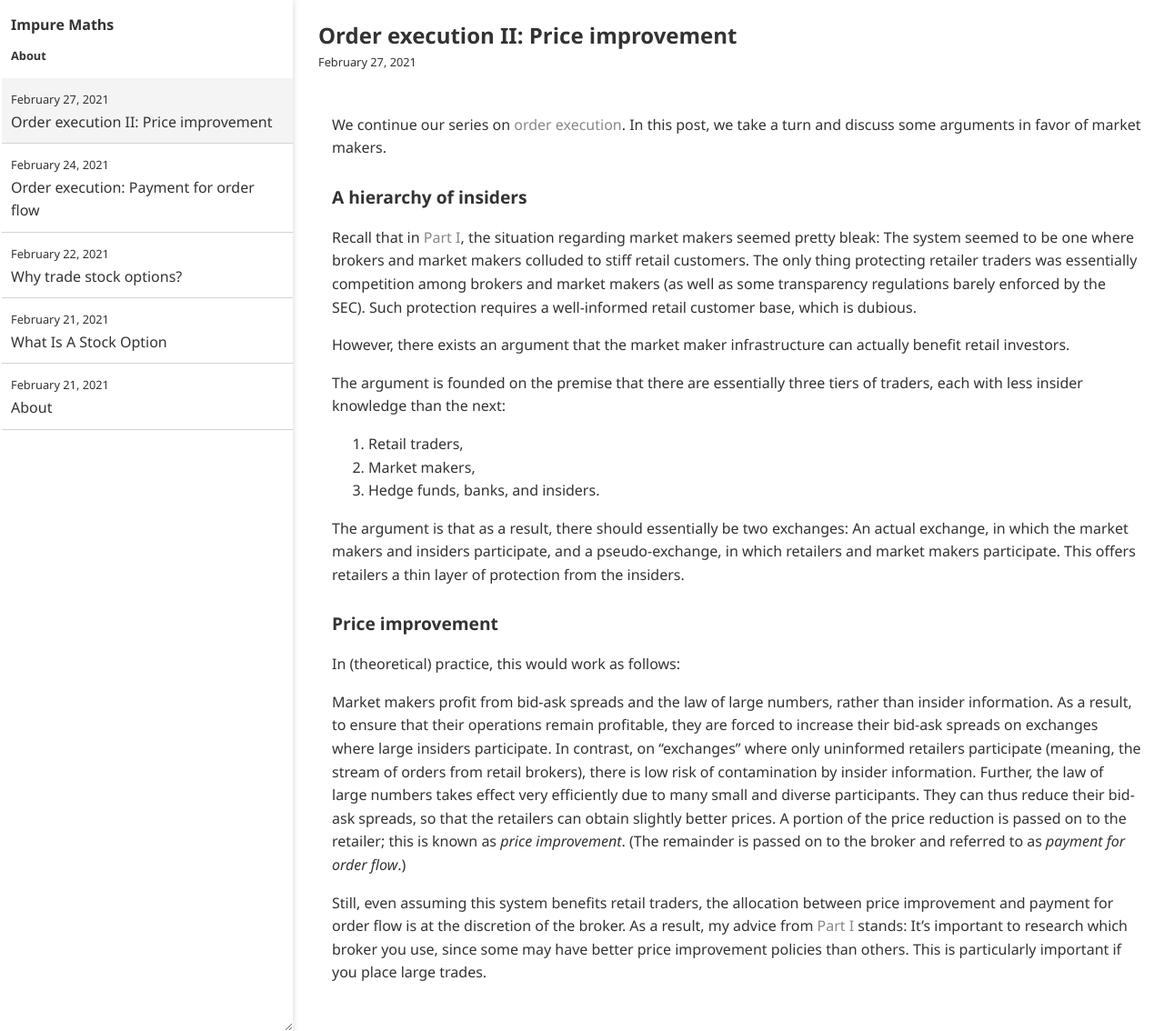
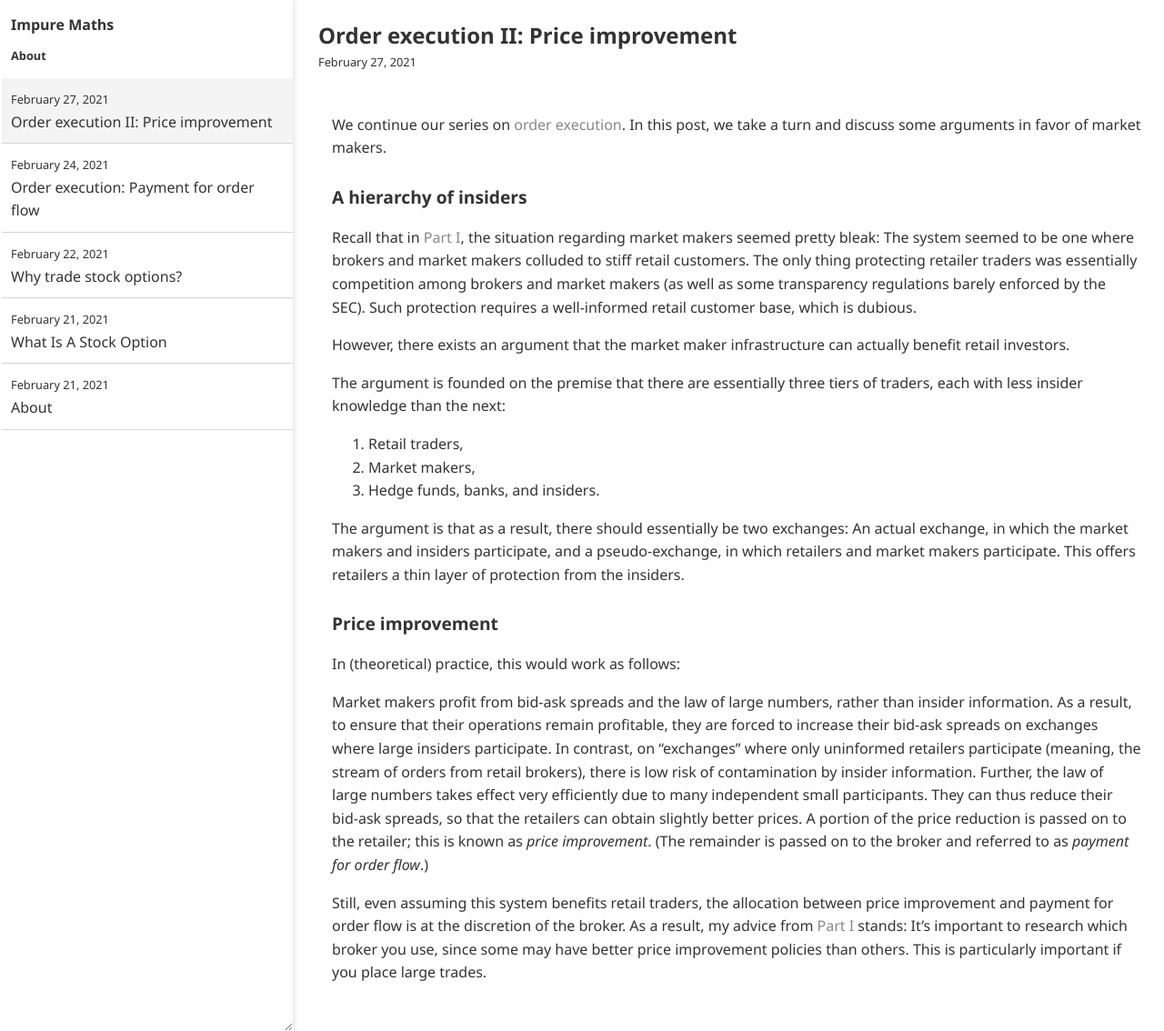
Before and after one commit to impuremaths/impuremaths.github.io, a Jekyll site: the page built from _posts/2021-02-27-order-execution-ii.md, in a window 1280 px wide and 1134 px high. Shown: the whole window at 91% size. Built offline with Jekyll 4.4.1, drawn with Linux system fonts in a browser that asks for light colours.

Commit message:
Update 2021-02-27-order-execution-ii.md

```diff
--- a/_posts/2021-02-27-order-execution-ii.md
+++ b/_posts/2021-02-27-order-execution-ii.md
@@ -22,6 +22,6 @@ The argument is that as a result, there should essentially be two exchanges: An
 
 In (theoretical) practice, this would work as follows:
 
-Market makers profit from bid-ask spreads and the law of large numbers, rather than insider information. As a result, to ensure that their operations remain profitable, they are forced to increase their bid-ask spreads on exchanges where large insiders participate. In contrast, on "exchanges" where only uninformed retailers participate (meaning, the stream of orders from retail brokers), there is low risk of contamination by insider information. Further, the law of large numbers takes effect very efficiently due to many small and diverse participants. They can thus reduce their bid-ask spreads, so that the retailers can obtain slightly better prices. A portion of the price reduction is passed on to the retailer; this is known as _price improvement_. (The remainder is passed on to the broker and referred to as _payment for order flow_.)
+Market makers profit from bid-ask spreads and the law of large numbers, rather than insider information. As a result, to ensure that their operations remain profitable, they are forced to increase their bid-ask spreads on exchanges where large insiders participate. In contrast, on "exchanges" where only uninformed retailers participate (meaning, the stream of orders from retail brokers), there is low risk of contamination by insider information. Further, the law of large numbers takes effect very efficiently due to many independent small participants. They can thus reduce their bid-ask spreads, so that the retailers can obtain slightly better prices. A portion of the price reduction is passed on to the retailer; this is known as _price improvement_. (The remainder is passed on to the broker and referred to as _payment for order flow_.)
 
 Still, even assuming this system benefits retail traders, the allocation between price improvement and payment for order flow is at the discretion of the broker. As a result, my advice from [Part I]({{ "" | relative_url }}{% post_url 2021-02-24-order-execution %}) stands: It's important to research which broker you use, since some may have better price improvement policies than others. This is particularly important if you place large trades.
```
